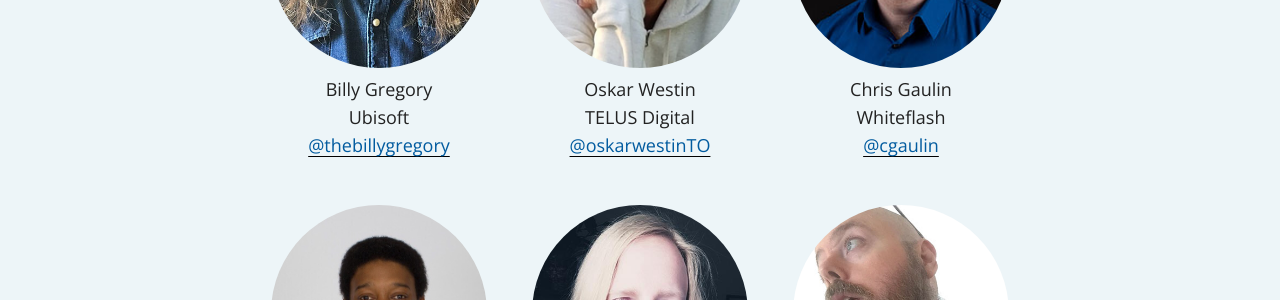
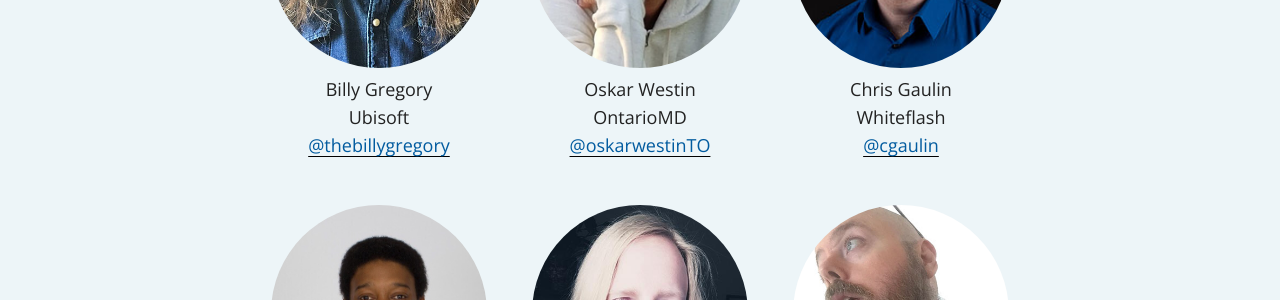
Before and after one commit to a11yTO/A11yTO-Main, a Jekyll site: the page built from organizers.html, in a window 1280 px wide. Shown: the part 434-734 px from the top of the page. Built offline with Jekyll 4.4.1, drawn with Linux system fonts in a browser that asks for light colours.

Commit message:
Update Oscar's employer

```diff
--- a/organizers.html
+++ b/organizers.html
@@ -15,7 +15,7 @@ description: Meet our organizing team!
             <li>
               <img src="/assets/organizers/OskarWestin.jpg" alt="Oskar sitting on a Turtle Statue (off screen) trying to look casually respectable." loading="lazy" class="organizer__image">
               <p>Oskar Westin</p>
-              <p>TELUS Digital</p>
+              <p>OntarioMD</p>
               <p><a href="https://twitter.com/oskarwestinTO">@oskarwestinTO</a></p>
             </li>
             <li>
@@ -36,7 +36,7 @@ description: Meet our organizing team!
               <p>Fastoche</p>
             </li>
             <li>
-              <img src="/assets/organizers/JohnnyTaylor.jpg" alt="Photo of Johnny Taylor looking to his right, wearing a quickly greying beard and a red t-shirt." loading="lazy" class="organizer__image">
+              <img src="/assets/organizers/JohnnyTaylor.jpg" alt="Photo of Johnny Taylor looking to his right, wearing a greying beard and a red t-shirt." loading="lazy" class="organizer__image">
               <p>Johnny Taylor</p>
               <p><a href="https://twitter.com/johnnydaux">@johnnydaux</a></p>
             </li>
```
